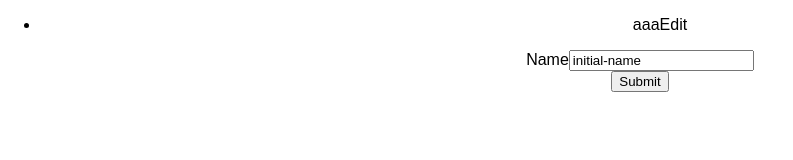
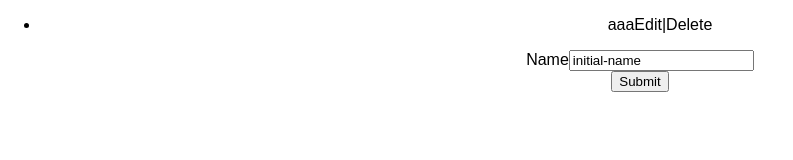
Before and after one commit to kranux/playing-with-react, a React (Create React App) app: page / in a window 1280 px wide. Shown: the top 160 px of the page, without its empty margins (0-793 px from the left). Built offline with nearby package versions, Linux system fonts and the light colour scheme.

Commit message:
Added delete button;

```diff
--- a/src/App.js
+++ b/src/App.js
@@ -24,6 +24,7 @@ class App extends Component {
 
     this.elementUpdated = this.elementUpdated.bind(this);
     this.showEditForm = this.showEditForm.bind(this);
+    this.showDeleteForm = this.showDeleteForm.bind(this);
   }
 
   elementUpdated(element) {
@@ -54,12 +55,17 @@ class App extends Component {
     });
   }
 
+  showDeleteForm(element) {
+    console.log('delete?', element);
+  }
+
   render() {
     return (
       <div className="App">
         <ListOfDebts
           value={this.state.debts}
           showEditForm={this.showEditForm}
+          showDeleteForm={this.showDeleteForm}
         />
         <DebtForm
           value={this.state.form}
--- a/src/list-of-debts/list-of-debts.jsx
+++ b/src/list-of-debts/list-of-debts.jsx
@@ -7,10 +7,15 @@ export default class ListOfDebts extends React.Component {
                 <span>{this.props.value.map(item =>
                     <li key={item.id}>
                         {item.name}
-                        <span
-                            className="controls"
-                            onClick={() => this.props.showEditForm(item)}
-                        >Edit</span>
+                        <span className="controls">
+                            <span
+                                onClick={() => this.props.showEditForm(item)}
+                            >Edit</span>
+                            |
+                            <span
+                                onClick={() => this.props.showDeleteForm(item)}
+                            >Delete</span>
+                        </span>
                     </li>
                     )}
                 </span>
```
